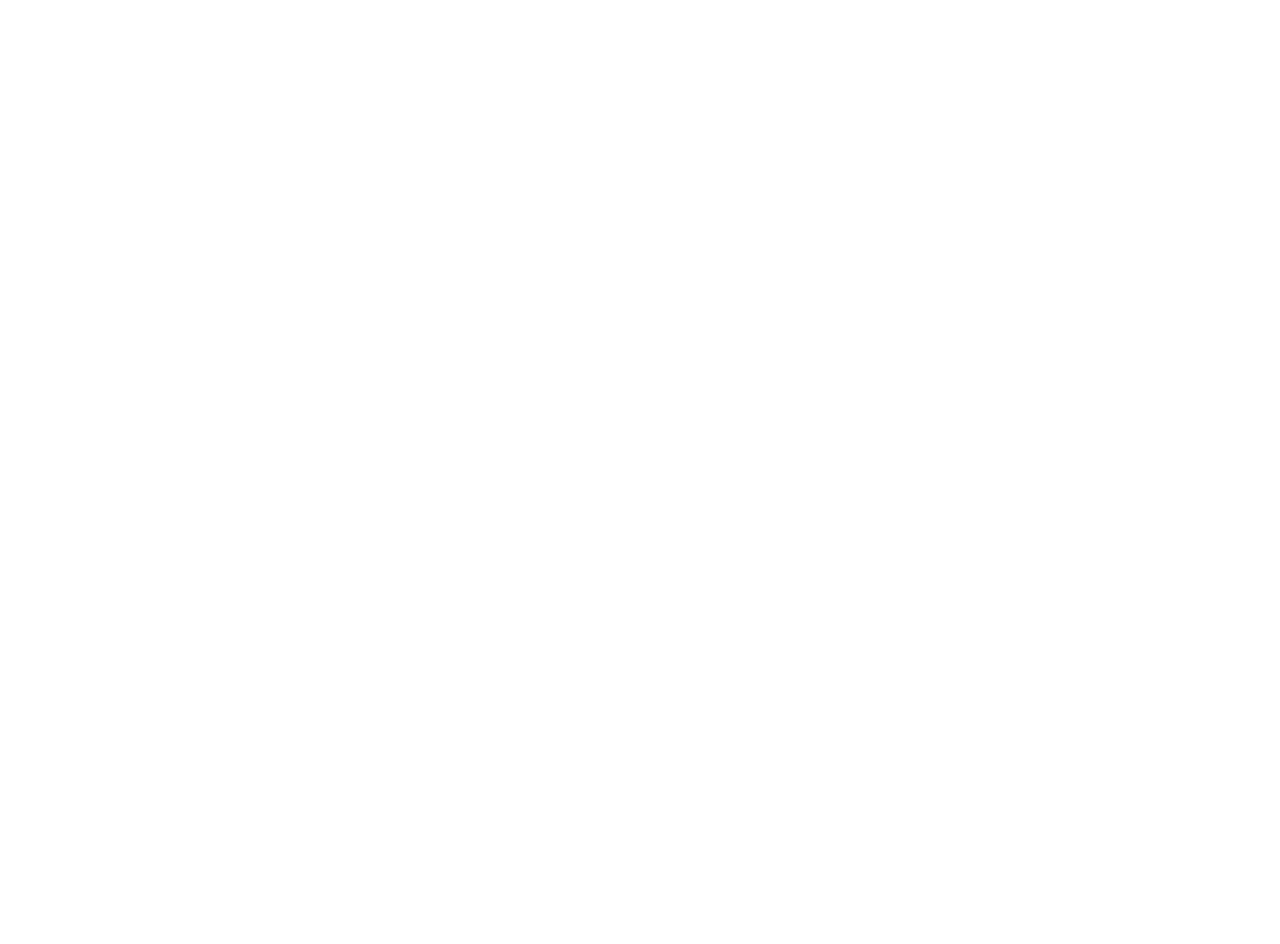
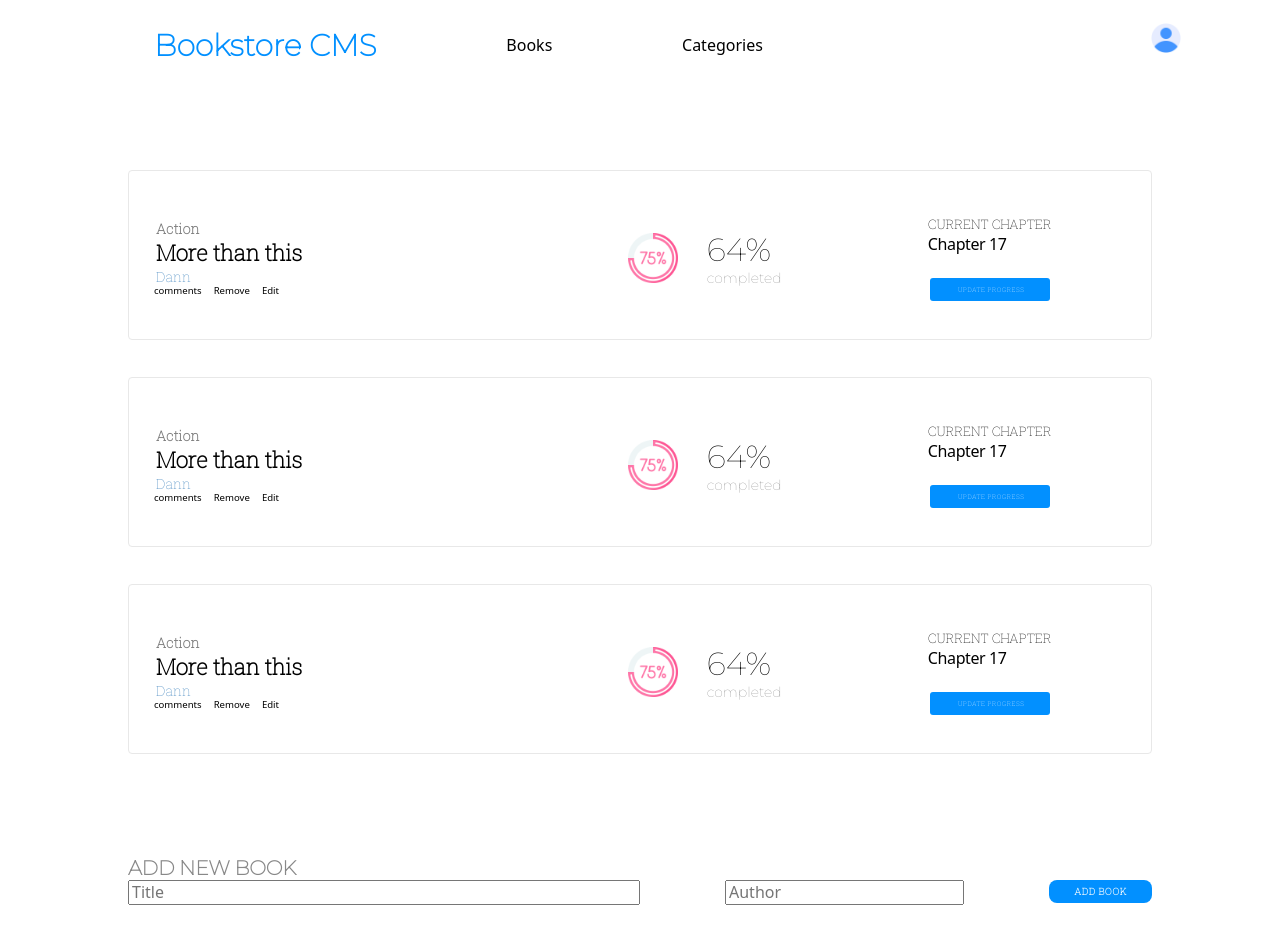
Before and after one commit to J2ZROMERO/Bookstore, a React app in the folder react-bookstore/: page /books in a window 1280 px wide. Before the commit this address had no page. Before the commit the page ends 859 px from the top, so only its background shows below. Built offline with nearby package versions, Linux system fonts and the light colour scheme.

Commit message:
Add components and their styles

```diff
--- a/react-bookstore/src/components/Book.css
+++ b/react-bookstore/src/components/Book.css
@@ -1,6 +1,7 @@
 @import '../generalstyles.css';
 @import url('https://fonts.googleapis.com/css2?family=Roboto+Slab:wght@100&display=swap');
 @import url('https://fonts.googleapis.com/css2?family=Roboto+Slab:wght@100&display=swap');
+@import url('https://fonts.googleapis.com/css2?family=Montserrat:wght@100&display=swap');
 .contentBook{
     background-color: red;
     width: 80%;
@@ -124,7 +125,7 @@
 }
 
 .percentageVal{
-    font-family: Montserrat;
+    font-family: 'Montserrat', sans-serif;
     font-size: 2rem;
     font-weight: normal;
     font-stretch: normal;
@@ -136,7 +137,7 @@
 .percentageText{
     opacity: 0.5;
 
-    font-family: 'Montserrat';
+  font-family: 'Montserrat', sans-serif;
   font-size: 0.875rem;
   font-weight: normal;
   font-stretch: normal;
@@ -145,9 +146,3 @@
   letter-spacing: normal;
   color: var(--black-two);
 }
-.title{
-    font-size: 1.6em;
-    height: 100%;
-    display: flex;
-    align-items: center;
-}
--- a/react-bookstore/src/components/Form.css
+++ b/react-bookstore/src/components/Form.css
@@ -1,7 +1,7 @@
 
 @import url('https://fonts.googleapis.com/css2?family=Roboto+Slab:wght@100&display=swap');
 @import url('https://fonts.googleapis.com/css2?family=Roboto+Slab:wght@100&display=swap');
-
+@import url('https://fonts.googleapis.com/css2?family=Montserrat:wght@100&display=swap');
 .form{
     width: 80%;
     display: flex;
@@ -10,24 +10,25 @@
     flex-wrap: wrap;
 }
 .addBook{
-    background-color: #0290ff;
-    border: 0;
-    width: 8.938rem;
-  height: 1.125rem;
+  background-color: #0290ff;
+  border: 0;
+  width: 103px;
+  height: 23px;
   font-family: 'Roboto Slab', serif;
-  font-size: 0.813rem;
+  font-size: 0.6rem;
   font-weight: bold;
   font-stretch: normal;
   font-style: normal;
   line-height: normal;
   letter-spacing: 0.5px;
   text-align: center;
+  border-radius: 8px;
   color: #fff;
 }
 .addNbook{
     width: 100%;
   height: 1.5rem;
-  font-family: 'Monserrat', serif;
+  font-family: 'Montserrat', sans-serif;
   font-size: 1.25rem;
   font-weight: bold;
   font-stretch: normal;
@@ -36,3 +37,9 @@
   letter-spacing: -0.18px;
   color: #888;
 }
+.inputBook{
+  width: 50%;
+}
+.select{
+  width: 35%;
+}
--- a/react-bookstore/src/components/Form.js
+++ b/react-bookstore/src/components/Form.js
@@ -6,13 +6,9 @@ const Form = ()=>{
 
         <form className="form">
          <h1 className="addNbook">ADD NEW BOOK</h1>
-    <input type='text'></input>
-    <select id="cars" name="carlist" form="carform">
-  <option value="volvo">Volvo</option>
-  <option value="saab">Saab</option>
-  <option value="opel">Opel</option>
-  <option value="audi">Audi</option>
-</select>
+    <input type='text' className="inputBook" placeholder="Title"></input>
+    <input type='text' className="inputAuthor" placeholder="Author"></input>
+
   <button className="addBook">ADD BOOK</button>
         </form>
     )
--- a/react-bookstore/src/components/Header.css
+++ b/react-bookstore/src/components/Header.css
@@ -14,9 +14,22 @@ list-style: none;
 display: flex;
 gap: 20%;
 padding: 0;
+align-items: center;
+width: 100%;
 }
-.childUl > *{
+[class^="child"] > *{
 text-decoration: none;
+color: black;
+}
+.child1 > a{
+    font-family: 'Montserrat', sans-serif;
+  font-size: 1.875rem;
+  font-weight: 600;
+  font-stretch: normal;
+  font-style: normal;
+  line-height: normal;
+  letter-spacing: normal;
+  color: #0290ff;
 }
 
 .bookCategories{
--- a/react-bookstore/src/components/Header.js
+++ b/react-bookstore/src/components/Header.js
@@ -7,7 +7,6 @@ const Headerelem = () => {
 return (
     <>
     <header className='head'>
-        <h1 className="title">Bookstore CMS</h1>
         <Nav />
       <img src={user} width='30px' height='30px'/>
     </header>
--- a/react-bookstore/src/components/Nav.js
+++ b/react-bookstore/src/components/Nav.js
@@ -4,20 +4,28 @@ const  Nav = () =>{
         const links = [
           {
             id: 1,
+            path: '/',
+            text: 'Bookstore CMS',
+          },
+          {
+            id: 2,
             path: '/books',
             text: 'Books',
           },
           {
-            id: 2,
+            id: 3,
             path: '/categories',
             text: 'Categories',
           },
         ];
         return (
+
             <nav className='bookCategories'>
             <ul className='listHeader'>
               {links.map((link) => (
-                <li key={link.id} className='childUl'>
+
+
+                <li id={link.id} key={link.id} className={'child'+link.id}>
                   <Link to={link.path}>{link.text}</Link>
                 </li>
               ))}
--- a/react-bookstore/src/index.js
+++ b/react-bookstore/src/index.js
@@ -3,6 +3,7 @@ import React from 'react';
 import { BrowserRouter as Router, Routes, Route } from 'react-router-dom';
 import Books from "./pages/Books";
 import Categories from "./pages/Categories";
+import Headerelem from "./components/Header";
 class App extends React.Component {
     static showApp() {
       const root = ReactDOM.createRoot(document.getElementById('root'));
@@ -10,7 +11,8 @@ class App extends React.Component {
         <React.StrictMode>
           <Router>
             <Routes>
-              <Route path="/" element={<Books />} />
+            <Route path="/" element={<Headerelem />} />
+              <Route path="/books" element={<Books />} />
               <Route path="/categories" element={<Categories />} />
             </Routes>
           </Router>
--- a/react-bookstore/src/pages/Books.css
+++ b/react-bookstore/src/pages/Books.css
@@ -7,7 +7,6 @@
     width: 100%;
     height: 68.563rem;
     margin: 0 2.5rem 4.063rem 0;
-    padding: 0 0 49.625rem;
     border-radius: 4px;
     box-shadow: 0 0 60px 0 var(--black-5);
     background-color: var(--fff);
--- a/react-bookstore/src/pages/Categories.js
+++ b/react-bookstore/src/pages/Categories.js
@@ -1,7 +1,12 @@
 import React from 'react';
+import Headerelem from '../components/Header';
 const  Categories = () =>{
     return (
+        <>
+     <Headerelem />
         <h1>this is categories section</h1>
+        <button> Check Status </button>
+        </>
     )
 
     }
```
